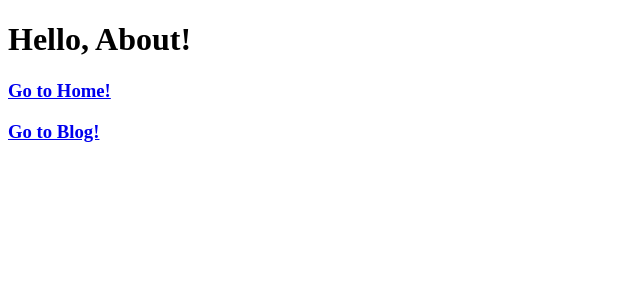
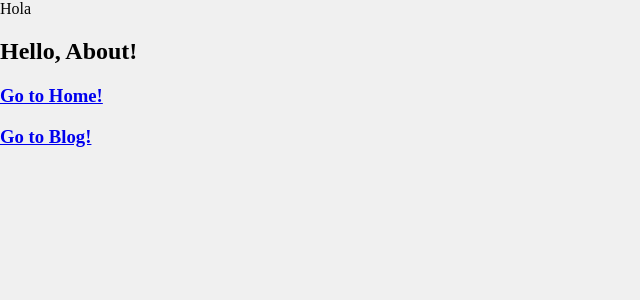
Before and after one commit to CarlosEspinosa88/marvel-nextjs13, a Next.js app: page /about in a window 1280 px wide. Shown: the top 300 px of the page, without its empty margins (0-640 px from the left). Built offline with nearby package versions, Linux system fonts and the light colour scheme.

Commit message:
wip css reset

```diff
--- a/app/layout.tsx
+++ b/app/layout.tsx
@@ -1,4 +1,5 @@
 import React, { ReactNode } from "react";
+import styles from './page.module.css';
 
 type ChildrenType = {
   children: ReactNode
@@ -7,7 +8,14 @@ type ChildrenType = {
 export default function RootLayout({ children }: ChildrenType){
   return (
     <html lang="en">
-      <body>{children}</body>
+      <body className={styles.body}>
+        <aside>
+          Hola
+        </aside>
+        <section>
+          {children}
+        </section>
+      </body>
     </html>
   );
 }
--- a/app/page.module.css
+++ b/app/page.module.css
@@ -1,3 +1,64 @@
+/*
+  1. Use a more-intuitive box-sizing model.
+*/
+/* *::before, *::after {
+  box-sizing: border-box;
+} */
+/*
+  2. Remove default margin
+*/
+/* * {
+  margin: 0;
+  box-sizing: border-box;
+} */
+/*
+  3. Allow percentage-based heights in the application
+*/
+/* html, body {
+  height: 100%;
+} */
+/*
+  Typographic tweaks!
+  4. Add accessible line-height
+  5. Improve text rendering
+*/
+/* body {
+  line-height: 1.5;
+  -webkit-font-smoothing: antialiased;
+} */
+/*
+  6. Improve media defaults
+*/
+/* img, picture, video, canvas, svg {
+  display: block;
+  max-width: 100%;
+} */
+/*
+  7. Remove built-in form typography styles
+*/
+/* input, button, textarea, select {
+  font: inherit;
+} */
+/*
+  8. Avoid text overflows
+*/
+/* p, h1, h2, h3, h4, h5, h6 {
+  overflow-wrap: break-word;
+} */
+/*
+  9. Create a root stacking context
+*/
+#root, #__next {
+  isolation: isolate;
+}
+
+.body {
+  box-sizing: border-box;
+  margin: 0;
+  --tw-bg-opacity: 0.7;
+  background-color: rgb(234 234 234/var(--tw-bg-opacity));
+}
+
 .main_container {
   margin: 20px;
 }
```
Also changed, not shown: components/BoxCard/BoxCard.module.css (+6 -1 lines), components/BoxCardLink/BoxCardLink.module.css (+7 -2 lines).
